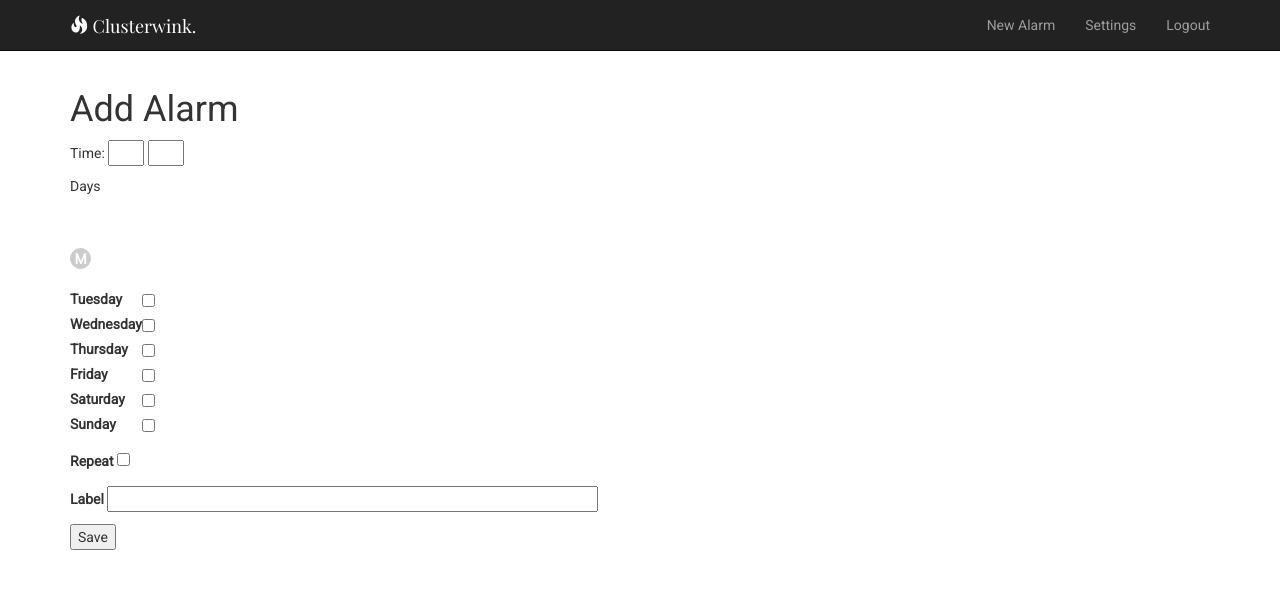
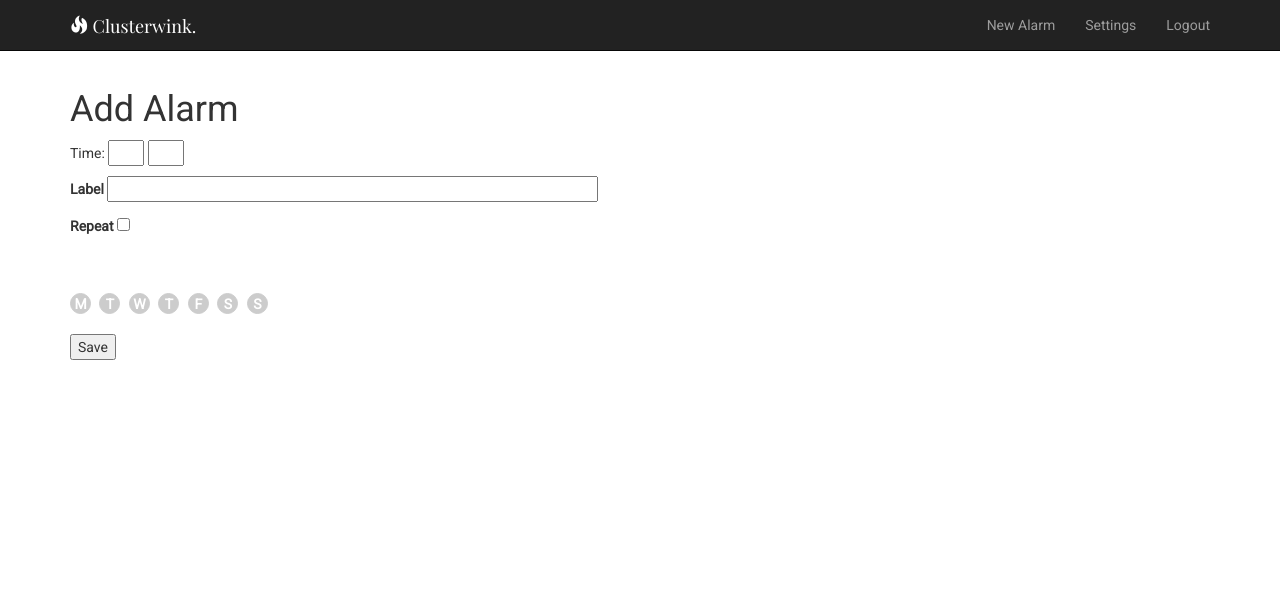
Before and after one commit to lennymlopes/cw-webapp, a Flask app: page /new in a window 1280 px wide. Shown: the top 589 px of the page. Run offline with Flask 2, Linux system fonts and the light colour scheme; the visitor is signed in with stand-in values (Sample User, id 1); some libraries are stand-ins or nearby versions.

Commit message:
cosmetic changes

```diff
--- a/app/forms.py
+++ b/app/forms.py
@@ -38,12 +38,12 @@ class NewAlarmForm(FlaskForm):
 	hours = IntegerField('Hour', validators=[NumberRange(min=0, max=23),DataRequired()])
 	minutes = IntegerField('Minute', validators=[NumberRange(min=0, max=59),DataRequired()])
 	monday = BooleanField('M')
-	tuesday = BooleanField('Tuesday')
-	wednesday = BooleanField('Wednesday')
-	thursday = BooleanField('Thursday')
-	friday = BooleanField('Friday')
-	saturday = BooleanField('Saturday')
-	sunday = BooleanField('Sunday')
+	tuesday = BooleanField('T')
+	wednesday = BooleanField('W')
+	thursday = BooleanField('T')
+	friday = BooleanField('F')
+	saturday = BooleanField('S')
+	sunday = BooleanField('S')
 	repeat = BooleanField('Repeat')
 	label = StringField('Label')
 	submit = SubmitField('Save')
--- a/app/templates/alarm.html
+++ b/app/templates/alarm.html
@@ -11,43 +11,37 @@
 			{{ form.hours(size=2) }}
 			{{ form.minutes(size=2) }}<br>
 		</p>
-		<p>Days
-			<div class="day-checkbox">
-				{{ form.monday }}
-				{{ form.monday.label }}
-								<!-- <input type="checkbox" id="monday" /> -->
-								<!-- <label for="monday">M</label> -->
-				</div>
-		<table>
-			<tr>
-				<!-- <td>{{ form.monday.label }}</td> -->
-				<!-- <td>{{ form.monday }}</td></tr> -->
-			<tr>
-				<td>{{ form.tuesday.label }}</td>
-				<td>{{ form.tuesday }}</td></tr>
-			<tr>
-				<td>{{ form.wednesday.label }}</td>
-				<td>{{ form.wednesday }}</td></tr>
-			<tr>
-				<td>{{ form.thursday.label }}</td>
-				<td>{{ form.thursday }}</td>
-			</tr>
-			<tr>
-				<td>{{ form.friday.label }}</td>
-				<td>{{ form.friday }}</td>
-			</tr>
-			<tr>
-				<td>{{ form.saturday.label }}</td>
-				<td>{{ form.saturday }}</td>
-			</tr>
-			<tr>
-				<td>{{ form.sunday.label }}</td>
-				<td>{{ form.sunday }}</td>
-			</tr>
-		</table>
-		</p>
+		<p>{{ form.label.label }} {{ form.label(size=64) }}</p>
 		<p> {{ form.repeat.label }} {{ form.repeat}}</p>
-		<p>{{ form.label.label }} {{ form.label(size=64) }}</p>
+		<div class="day-checkbox">
+			{{ form.monday }}
+			{{ form.monday.label }}
+		</div>
+		<div class="day-checkbox">
+			{{ form.tuesday }}
+			{{ form.tuesday.label }}
+		</div>
+		<div class="day-checkbox">
+			{{ form.wednesday }}
+			{{ form.wednesday.label }}
+		</div>
+		<div class="day-checkbox">
+			{{ form.thursday }}
+			{{ form.thursday.label }}
+		</div>
+		<div class="day-checkbox">
+			{{ form.friday }}
+			{{ form.friday.label }}
+		</div>
+		<div class="day-checkbox">
+			{{ form.saturday }}
+			{{ form.saturday.label }}
+		</div>
+		<div class="day-checkbox">
+			{{ form.sunday }}
+			{{ form.sunday.label }}
+		</div>
+
 		<p>{{ form.submit() }}</p>
 	</form>
 {% endblock %}
--- a/app/templates/base.html
+++ b/app/templates/base.html
@@ -29,7 +29,7 @@
 				</ul>
 				<ul class="nav navbar-nav navbar-right">
 					{% if current_user.is_anonymous %}
-					<li><a href="{{ url_for('login') }}">Login</a></li>
+					<!-- <li><a href="{{ url_for('login') }}">Login</a></li> -->
 					{% else %}
 					<li><a href="{{ url_for('new') }}">New Alarm</a></li>
 					<li><a href="{{ url_for('settings') }}">Settings</a></li>
```
Also changed, not shown: app/templates/login.html (+5 -4 lines), app.db, app/static/style.css (line endings or trailing spaces).
